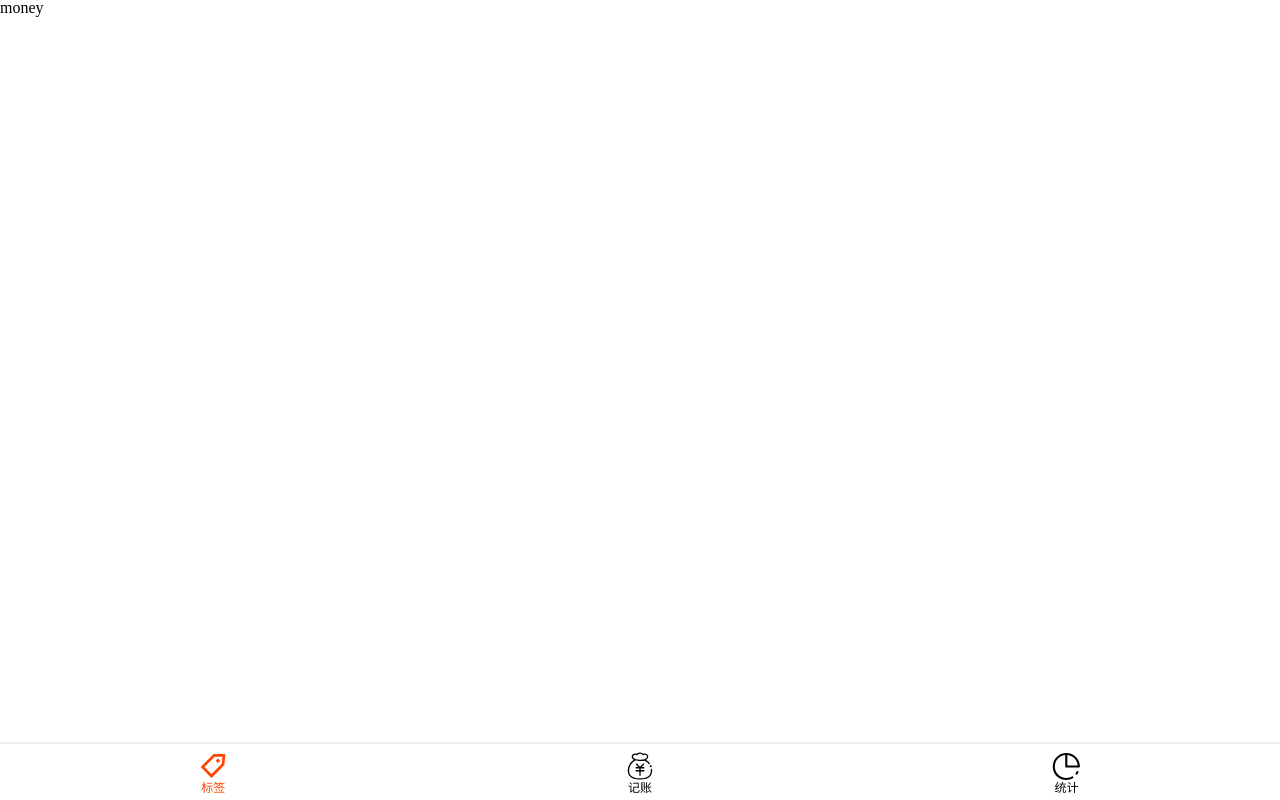
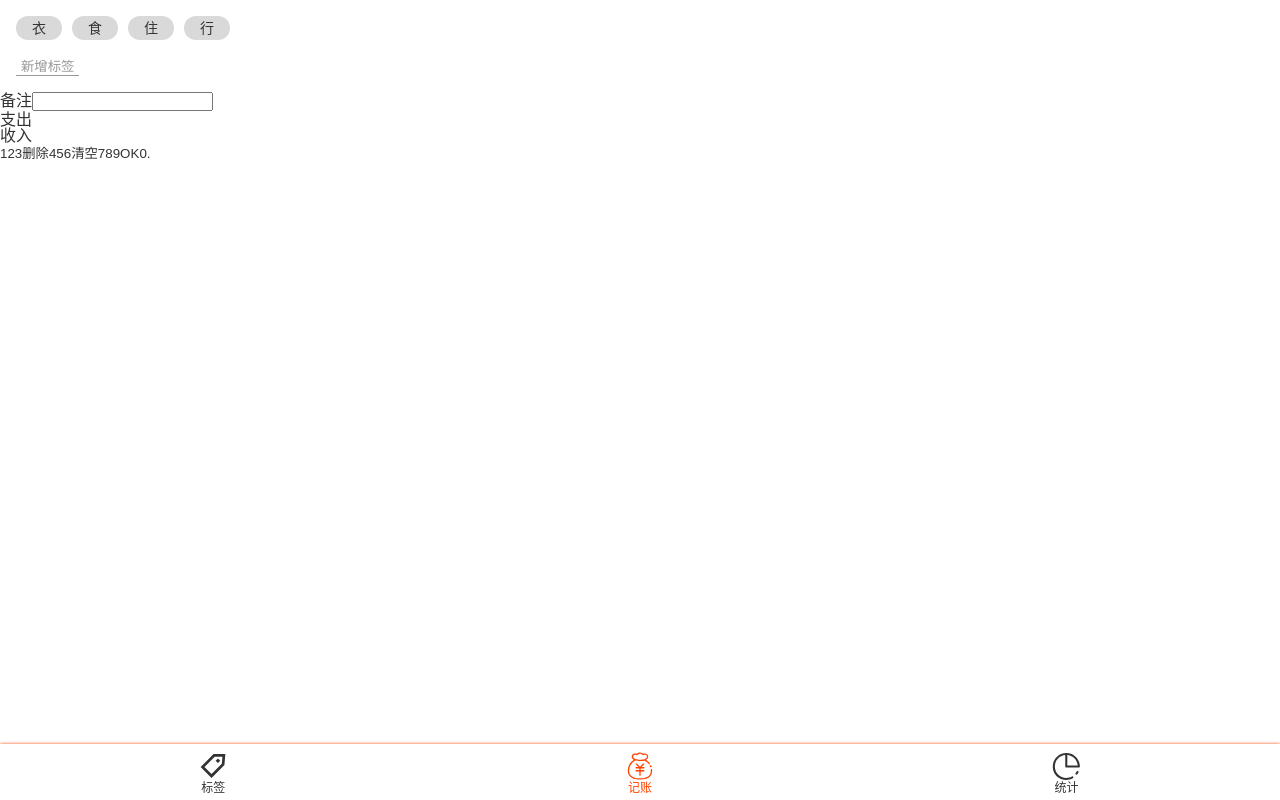
Before and after one commit to rourou1107/morney, a Vue app: page /#/money in a window 1280 px wide. Built offline with nearby package versions, Linux system fonts and the light colour scheme; the HTML template or start-up script is replaced by a standard one.

Commit message:
monemoney组件tag部分样式
Change-Id: I069622bf94ca7989a8a63c50fe3a15b37c3d1b78

```diff
--- a/src/App.vue
+++ b/src/App.vue
@@ -10,16 +10,16 @@
 }
 </script>
 <style lang="scss">
-* {
-    margin: 0;
-    padding: 0;
-    box-sizing: border-box;
-}
-body {
-    line-height: 1;
-}
-a {
-    text-decoration: none;
-    color: inherit;
-}
+    @import '~@/assets/styles/reset.scss';
+    /*变量的css需要在使用的每个文件内单独引入*/
+    @import "~@/assets/styles/helper.scss";
+    /*下为影响全局的css*/
+    #app {
+        -webkit-font-smoothing: antialiased;
+        -moz-osx-font-smoothing: grayscale;
+        line-height: 1;
+        font-size: 16px;
+        font-family: $font-hei;
+        color: #333;
+    }
 </style>
--- /dev/null
+++ b/src/assets/styles/helper.scss
@@ -0,0 +1,4 @@
+$font-hei: -apple-system, "Noto Sans", "Helvetica Neue", Helvetica, "Nimbus Sans L", Arial, "Liberation Sans", "PingFang SC", "Hiragino Sans GB", "Noto Sans CJK SC", "Source Han Sans SC", "Source Han Sans CN", "Microsoft YaHei", "Wenquanyi Micro Hei", "WenQuanYi Zen Hei", "ST Heiti", SimHei, "WenQuanYi Zen Hei Sharp", sans-serif;
+$font-kai: Baskerville, Georgia, "Liberation Serif", "Kaiti SC", STKaiti, "AR PL UKai CN", "AR PL UKai HK", "AR PL UKai TW", "AR PL UKai TW MBE", "AR PL KaitiM GB", KaiTi, KaiTi_GB2312, DFKai-SB, "TW\-Kai", serif;
+$font-song: Georgia, "Nimbus Roman No9 L", "Songti SC", "Noto Serif CJK SC", "Source Han Serif SC", "Source Han Serif CN", STSong, "AR PL New Sung", "AR PL SungtiL GB", NSimSun, SimSun, "TW\-Sung", "WenQuanYi Bitmap Song", "AR PL UMing CN", "AR PL UMing HK", "AR PL UMing TW", "AR PL UMing TW MBE", PMingLiU, MingLiU, serif;
+$taoBao: #f40;
--- /dev/null
+++ b/src/assets/styles/reset.scss
@@ -0,0 +1,17 @@
+* {
+  margin: 0;
+  padding: 0;
+  box-sizing: border-box;
+}
+a {
+  text-decoration: none;
+  color: inherit;
+}
+ul, ol {
+  list-style: none;
+}
+button {
+  background: transparent;
+  border: none;
+  color: inherit;
+}
--- a/src/components/Nav.vue
+++ b/src/components/Nav.vue
@@ -1,10 +1,10 @@
 <template>
     <nav>
-        <router-link to="/money" class="item" active-class="selected">
+        <router-link to="/labels" class="item" active-class="selected">
             <Icon name="label"/>
             标签
         </router-link>
-        <router-link to="/labels" class="item" active-class="selected">
+        <router-link to="/money" class="item" active-class="selected">
             <Icon name="money"/>
             记账
         </router-link>
@@ -24,9 +24,10 @@
 </script>
 
 <style lang="scss" scoped>
+    @import '~@/assets/styles/helper.scss';
     nav {
         display: flex;
-        box-shadow: 0 0 3px rgba(0, 0, 0, 0.25);
+        box-shadow: 0 0 3px $taoBao;
         .item {
             display: flex;
             flex-direction: column;
--- a/src/views/Money.vue
+++ b/src/views/Money.vue
@@ -1,5 +1,46 @@
 <template>
-    <layout>money</layout>
+    <layout>
+        <div class="tags">
+            <ul class="current">
+                <li>衣</li>
+                <li>食</li>
+                <li>住</li>
+                <li>行</li>
+            </ul>
+            <div class="new">
+                <button>新增标签</button>
+            </div>
+        </div>
+        <div class="notes">
+            <label>
+                <span class="name">备注</span>
+                <input type="text"/>
+            </label>
+        </div>
+        <div class="type">
+            <div>支出</div>
+            <div>收入</div>
+        </div>
+        <div class="numberPad">
+            <div class="number"></div>
+            <div class="pad">
+                <button>1</button>
+                <button>2</button>
+                <button>3</button>
+                <button>删除</button>
+                <button>4</button>
+                <button>5</button>
+                <button>6</button>
+                <button>清空</button>
+                <button>7</button>
+                <button>8</button>
+                <button>9</button>
+                <button>OK</button>
+                <button>0</button>
+                <button>.</button>
+            </div>
+        </div>
+    </layout>
 </template>
 
 <script lang="ts">
@@ -11,4 +52,29 @@
 </script>
 
 <style lang="scss" scoped>
+    @import "~@/assets/styles/helper.scss";
+    .tags {
+        font-size: 14px;
+        padding: 16px;
+        .current {
+            display: flex;
+            li {
+                $h: 24px;
+                height: $h;
+                line-height: $h;
+                border-radius: $h/2;
+                padding: 0 16px;
+                background: #d9d9d9;
+                margin-right: 10px;
+            }
+        }
+        .new {
+            padding-top: 16px;
+            color: #999999;
+            button {
+                padding: 0 5px;
+                border-bottom: 1px solid;
+            }
+        }
+    }
 </style>
```
Also changed, not shown: src/assets/styles/variable.scss (added).
